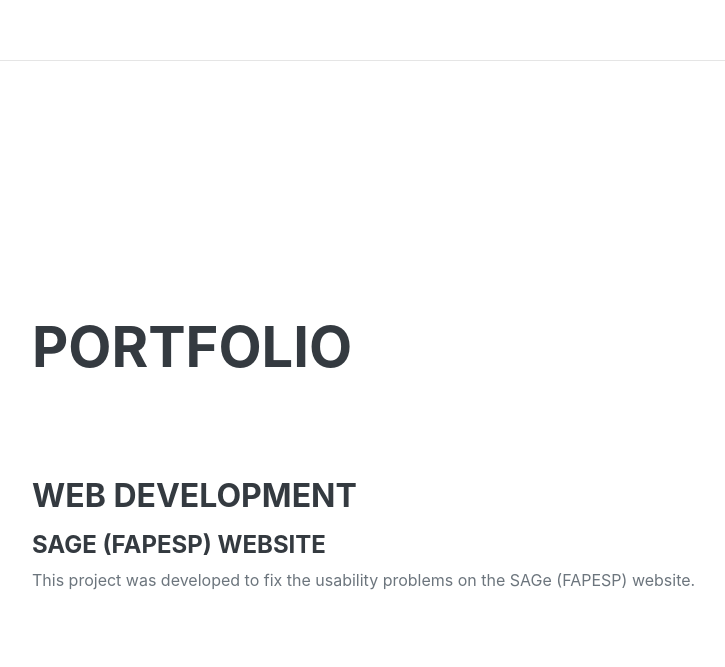
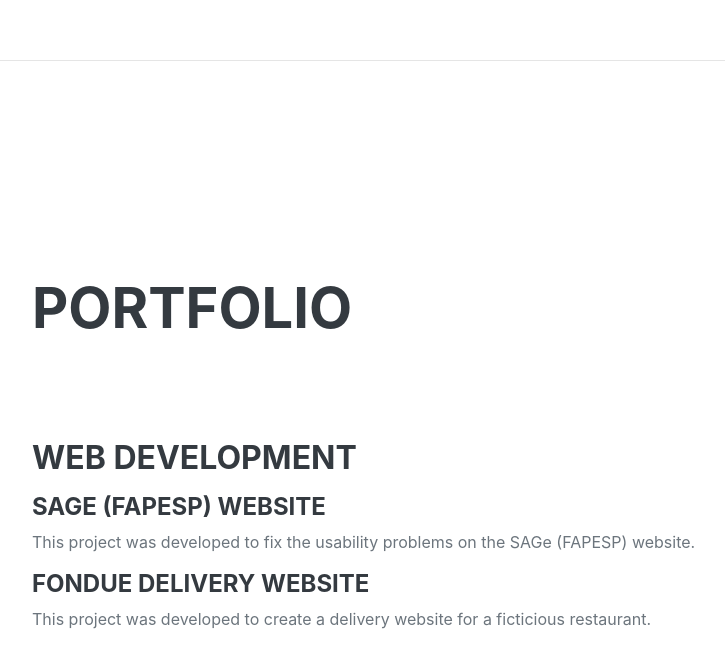
Before and after one commit to GustavoManoelSantos/portfolio, a plain HTML site: page index.html in a window 1280 px wide. Shown: the part 2342-3009 px from the top of the page, without its empty margins (288-1013 px from the left). Drawn offline with nearby package versions, Linux system fonts and the light colour scheme; a web font is replaced by a local one.

Commit message:
adding imersao Python project

```diff
--- a/index.html
+++ b/index.html
@@ -187,6 +187,16 @@
                         </div>
                         <!--<div class="flex-shrink-1"><span class="text-primary"><img src="assets/img/sage.png" class="fig-sage" alt="Sage icon"></span></div>-->
                     </div>
+
+                    <!-- Enem - Codenation -->
+                    <div class="d-flex flex-column flex-md-row justify-content-between">
+                        <div class="flex-grow-1">
+                            <h4 class="mb-2"><a href="https://github.com/GustavoManoelSantos/imersao-Python-Pythonando" target="_blank">Fondue Delivery website</a></h4>
+                            <p>This project was developed to create a delivery website for a ficticious restaurant.</p>
+                        </div>
+                        <!--<div class="flex-shrink-1"><span class="text-primary"><img src="assets/img/sage.png" class="fig-sage" alt="Sage icon"></span></div>-->
+                    </div>
+
                     <!-- Styles (because on github does not work 'special.css')-->
                     <style type="text/css">
                         a {
```
